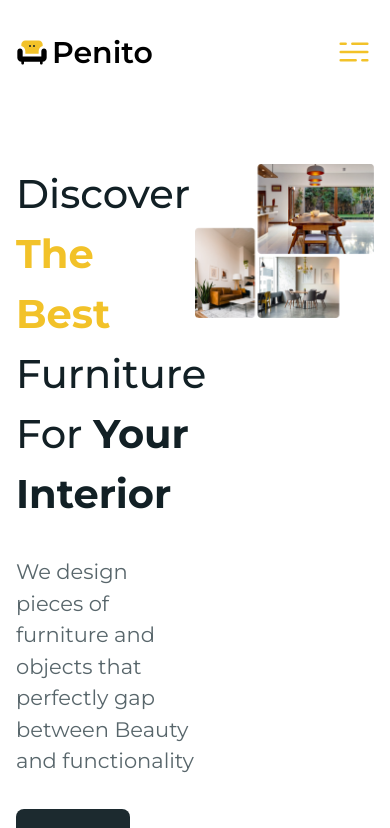
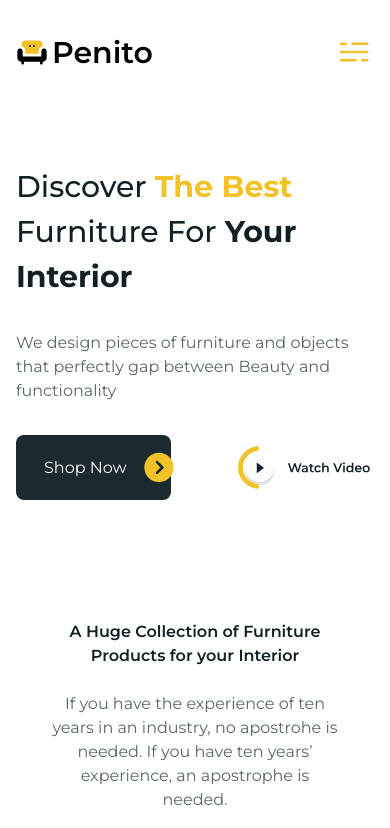
Before and after one commit to LadenikaPeter/penito-furniture, a React (Vite) app: page / in a window 390 px wide. Shown: the top 828 px of the page. Built offline with nearby package versions, Linux system fonts and the light colour scheme.

Commit message:
responsiveness

```diff
--- a/src/pages/Home.jsx
+++ b/src/pages/Home.jsx
@@ -37,18 +37,18 @@ export default function Home() {
       <div className="max-w-7xl mx-auto px-4 sm:px-6 lg:px-8">
         <section id="Hero__section" className="pt-20">
           <div className="grid grid-cols-12">
-            <div className="col-span-6 flex flex-col justify-center gap-8">
-              <h1 className="text-[#122025] font-medium capitalize text-[40px]">
+            <div className="min-[767px]:col-span-6 col-span-12 flex flex-col justify-center gap-8">
+              <h1 className="text-[#122025] font-medium capitalize text-[clamp(30px,4vw,40px)]">
                 Discover{" "}
                 <span className="text-[#F2C229] font-bold">The Best </span>
                 Furniture for <span className=" font-bold">your Interior</span>
               </h1>
-              <p className="text-[#58666B] text-[21px]">
+              <p className="text-[#58666B] text-[clamp(16px,4vw,18px)]">
                 We design pieces of furniture and objects that perfectly gap
                 between Beauty and functionality
               </p>
               <div className="flex gap-16">
-                <button className="flex bg-[#1C2A2F] text-white px-7 py-4 gap-4 items-center rounded-lg cursor-pointer">
+                <button className="flex bg-[#1C2A2F] text-white px-7 py-4 gap-4 items-center rounded-lg cursor-pointer text-nowrap">
                   Shop Now <img src="src/assets/right.svg" />
                 </button>
                 <button>
@@ -59,7 +59,7 @@ export default function Home() {
                 </button>
               </div>
             </div>
-            <div className="col-span-6">
+            <div className="md:col-span-6 md:block hidden pl-2">
               <img src="src/assets/hero-image.png" />
             </div>
           </div>
```
